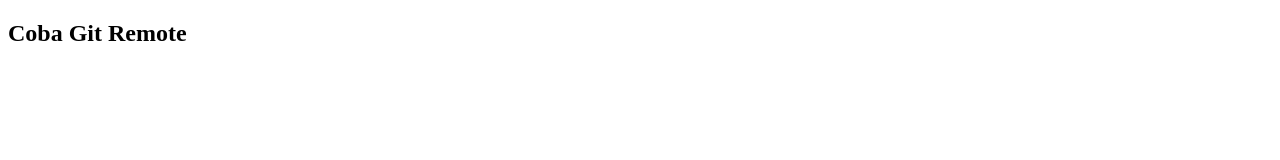
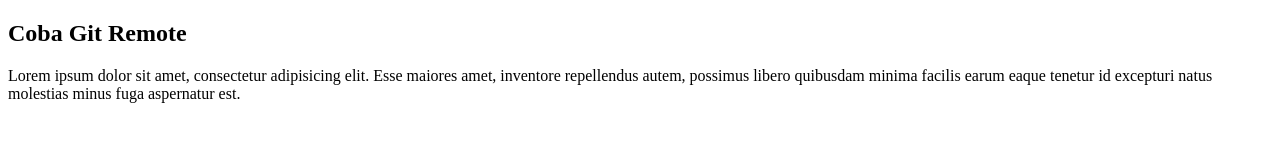
Before and after one commit to andiikbal/git-test-remote, a plain HTML site: page index.html in a window 1280 px wide. Drawn offline with Linux system fonts and the light colour scheme.

Commit message:
mengubah isi file index.html

```diff
--- a/index.html
+++ b/index.html
@@ -8,5 +8,6 @@
 </head>
 <body>
     <h2>Coba Git Remote</h2>
+    <p>Lorem ipsum dolor sit amet, consectetur adipisicing elit. Esse maiores amet, inventore repellendus autem, possimus libero quibusdam minima facilis earum eaque tenetur id excepturi natus molestias minus fuga aspernatur est.</p>
 </body>
 </html>
```
